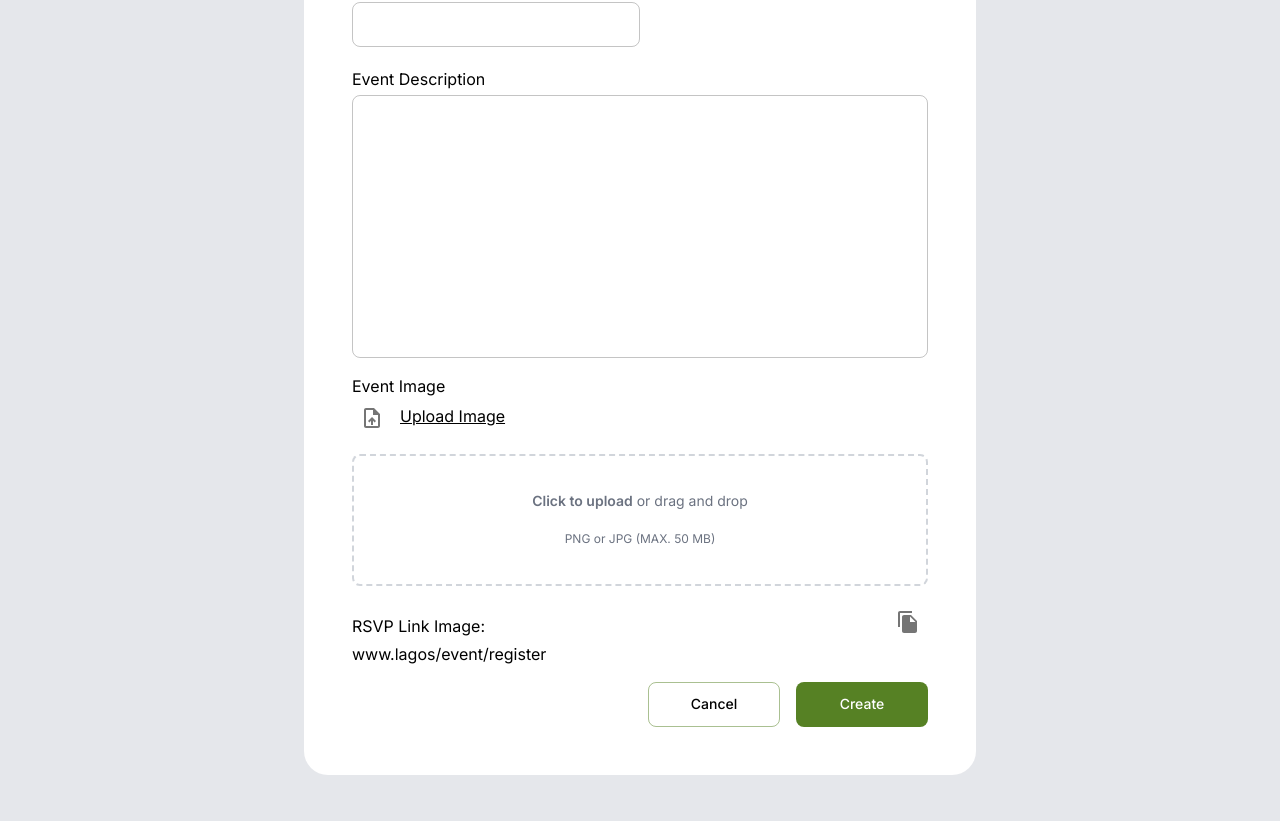
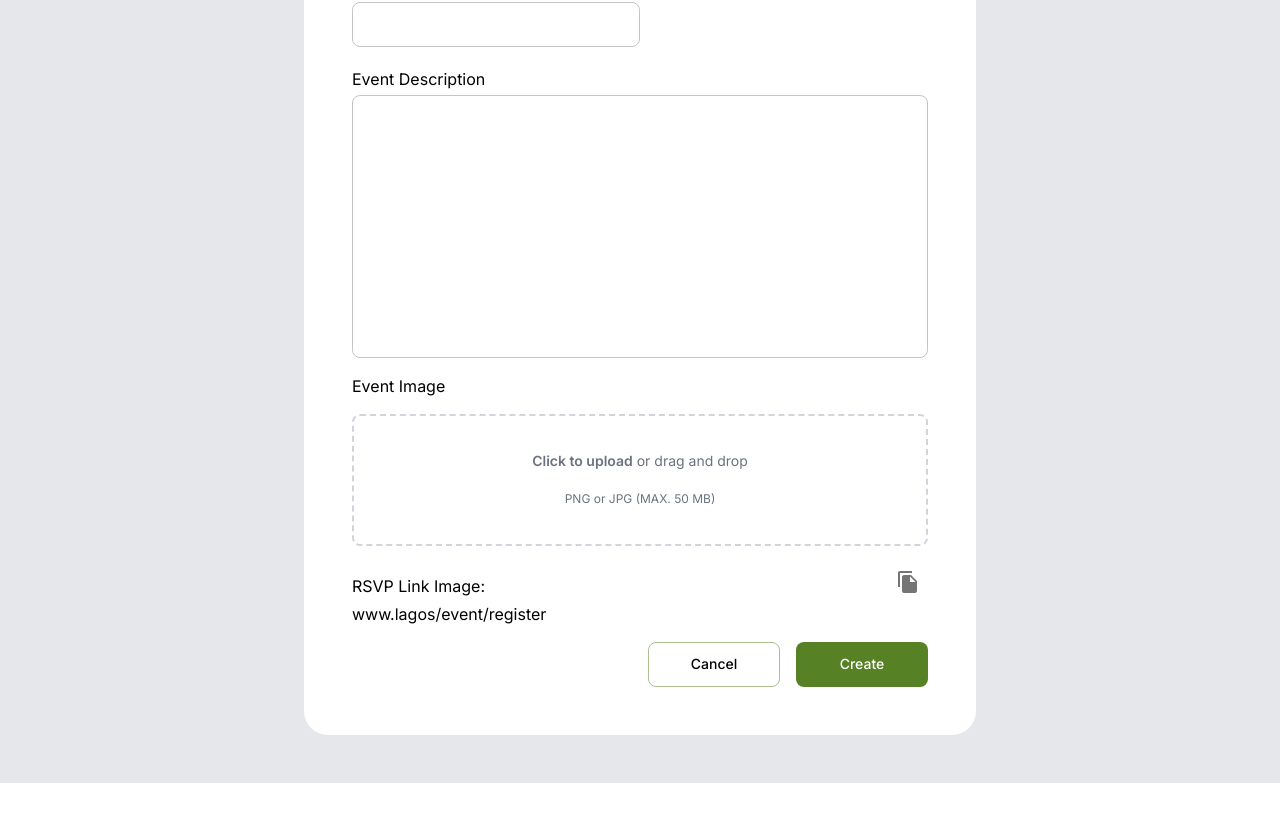
Before and after one commit to cornellh4i/lagos-volunteers, a Next.js app in the folder frontend/: page /events/create in a window 1280 px wide. Shown: the part 600-1421 px from the top of the page. After the commit the page ends 1383 px from the top, so only its background shows below. Built offline with nearby package versions, Linux system fonts and the light colour scheme; no server answers; sample sign-in values are in the browser's storage.

Commit message:
Add label for dropzone

```diff
--- a/frontend/src/components/atoms/Dropzone.tsx
+++ b/frontend/src/components/atoms/Dropzone.tsx
@@ -2,13 +2,14 @@ import React, { useState } from "react";
 
 interface DropzoneProps {
   setError: React.Dispatch<React.SetStateAction<string>>;
+  label?: string;
 }
 
 /**
  * Dropzone component that allows uploading files. Requires a setState to be
  * passed in to handle file upload errors.
  */
-const Dropzone = ({ setError }: DropzoneProps) => {
+const Dropzone = ({ setError, label }: DropzoneProps) => {
   const [selectedFile, setSelectedFile] = useState<File | null>(null);
   const allowedFileTypes = ["image/jpg", "image/jpeg", "image/png"];
   const maxFileSize = 50 * 1024 * 1024; // 50 MB
@@ -37,6 +38,8 @@ const Dropzone = ({ setError }: DropzoneProps) => {
     }
   };
   return (
+    <>
+      <div>{label}</div>
       <div className="flex items-center justify-center w-full">
         <label className="flex flex-col items-center justify-center w-full h-32 border-2 border-gray-300 border-dashed rounded-lg cursor-pointer hover:bg-gray-50">
           <div className="flex flex-col items-center justify-center pt-5 pb-6">
@@ -76,6 +79,7 @@ const Dropzone = ({ setError }: DropzoneProps) => {
           />
         </label>
       </div>
+    </>
   );
 };
 
--- a/frontend/src/components/organisms/EventForm.tsx
+++ b/frontend/src/components/organisms/EventForm.tsx
@@ -365,8 +365,7 @@ const EventForm = ({ eventId, eventType, eventDetails }: EventFormProps) => {
           error={errors.eventDescription ? "Required" : undefined}
           {...register("eventDescription", { required: true })}
         />
-        <Upload label="Event Image" />
-        <Dropzone setError={setDropzoneError} />
+        <Dropzone setError={setDropzoneError} label="Event Image" />
         <TextCopy
           label="RSVP Link Image"
           text={
```
Lines whose indentation alone changed are shown as unchanged.
